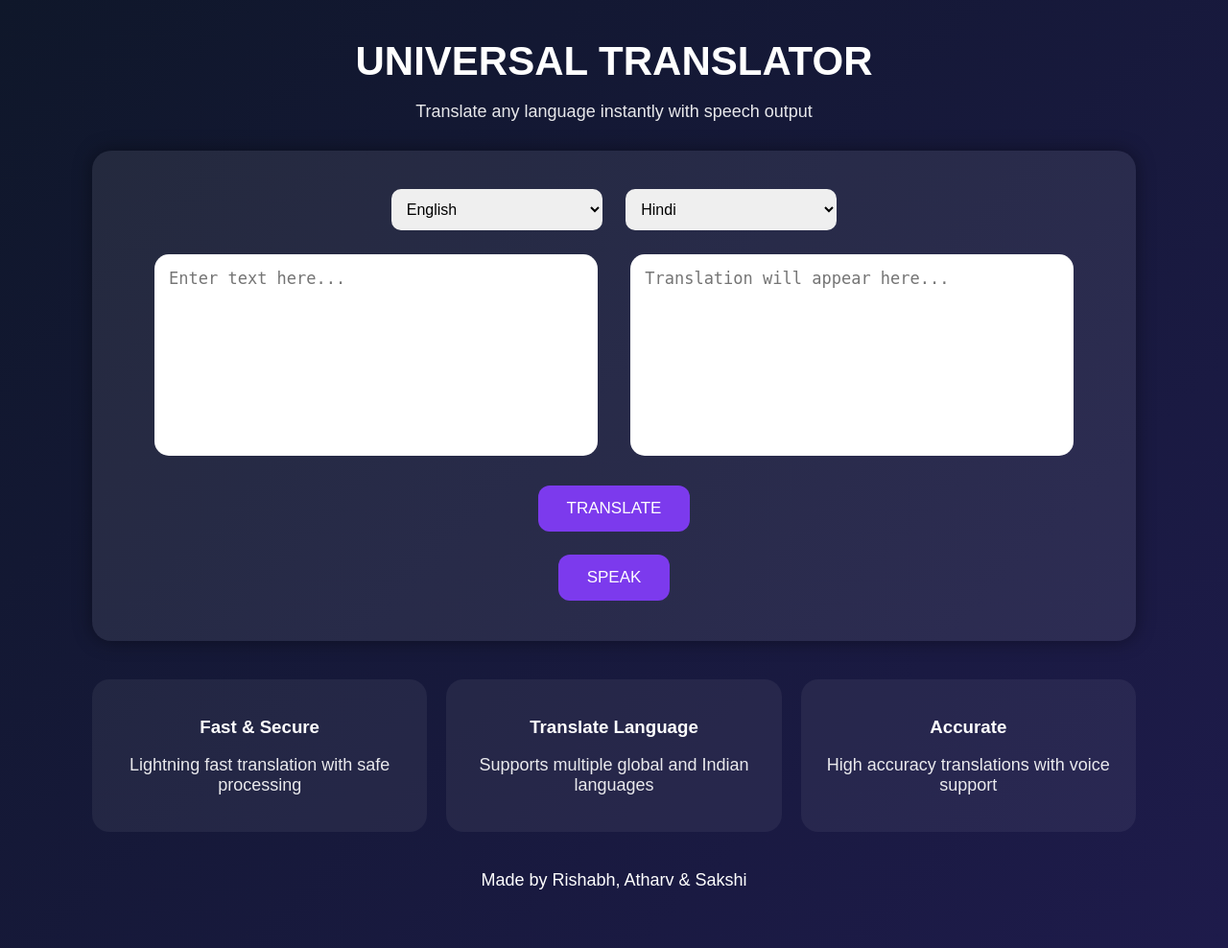
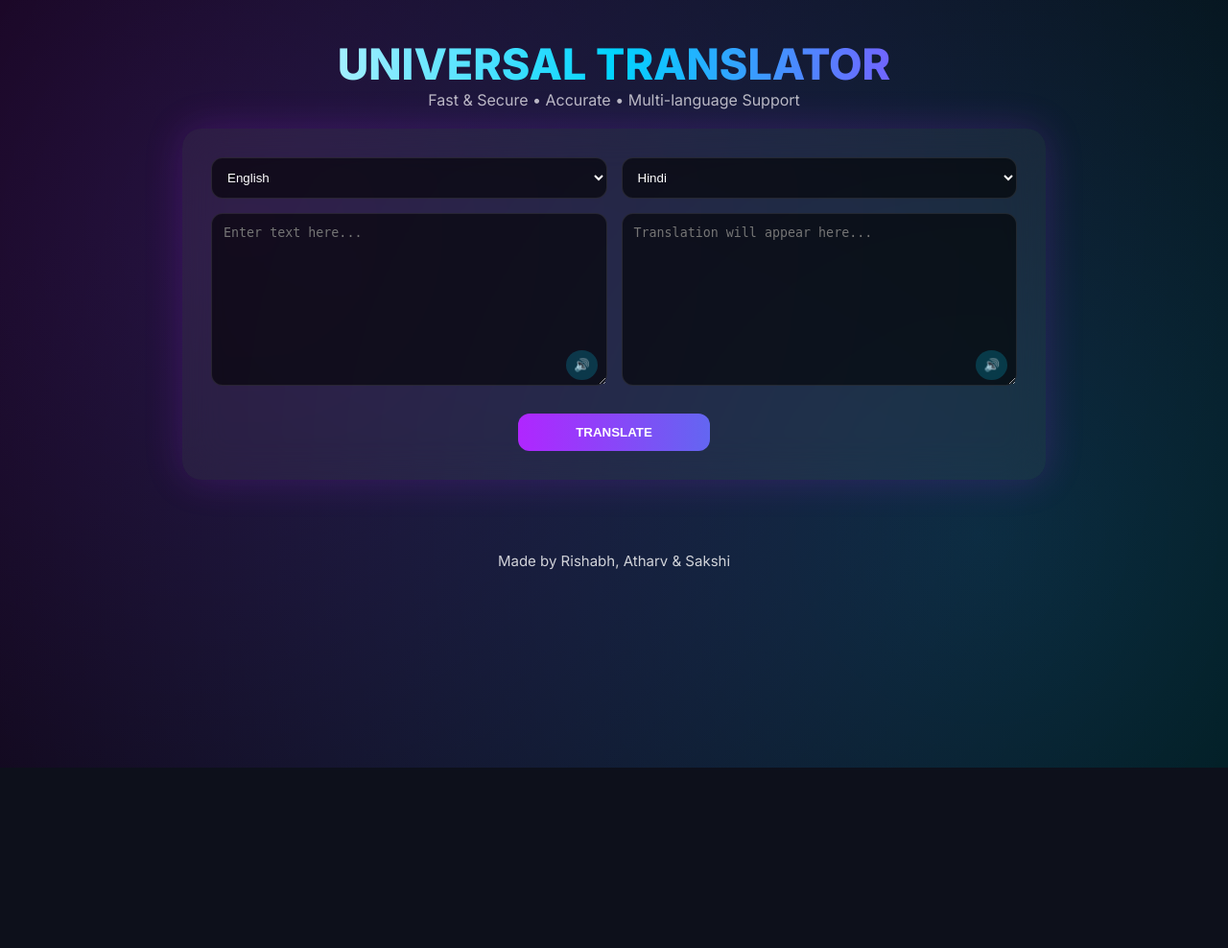
Before and after one commit to Rishabhverma21/Universal_Translator, a Flask app: page / in a window 1280 px wide. Shown: the whole page at 96% size. After the commit the page ends 800 px from the top, so only its background shows below. Run offline with Flask 3, Linux system fonts and the light colour scheme.

Commit message:
Initial commit - Universal Translator

```diff
--- a/app.py
+++ b/app.py
@@ -2,34 +2,28 @@ from flask import Flask, render_template, request
 from googletrans import Translator
 
 app = Flask(__name__)
-
 translator = Translator()
 
 @app.route("/", methods=["GET", "POST"])
 def home():
+    translated = ""
     original = ""
-    translated = ""
-    dest = "en"
+    src = "en"
+    dest = "hi"
 
     if request.method == "POST":
-        text = request.form["text"]
-        src_lang = request.form["src_lang"]
-        dest_lang = request.form["dest_lang"]
+        original = request.form["text"]
+        src = request.form["src_lang"]
+        dest = request.form["dest_lang"]
 
-        original = text
-        dest = dest_lang
+        result = translator.translate(original, src=src, dest=dest)
+        translated = result.text
 
-        if text.strip():
-            result = translator.translate(text, src=src_lang, dest=dest_lang)
-            translated = result.text
-
-    return render_template(
-        "index.html",
-        original=original,
-        translated=translated,
-        dest=dest
-    )
-
+    return render_template("index.html",
+                           translated=translated,
+                           original=original,
+                           src=src,
+                           dest=dest)
 
 if __name__ == "__main__":
     app.run(host="0.0.0.0", port=5000, debug=True)
--- /dev/null
+++ b/static/script.js
@@ -0,0 +1,18 @@
+// simple smooth cursor particles (no annoying movement)
+
+const particles = [];
+for (let i = 0; i < 8; i++) {
+    let p = document.createElement("div");
+    p.className = "cursor-particle";
+    document.body.appendChild(p);
+    particles.push(p);
+}
+
+document.addEventListener("mousemove", e => {
+    particles.forEach((p, i) => {
+        setTimeout(() => {
+            p.style.left = e.clientX + "px";
+            p.style.top = e.clientY + "px";
+        }, i * 20);
+    });
+});
--- /dev/null
+++ b/static/style.css
@@ -0,0 +1,160 @@
+@import url("https://fonts.googleapis.com/css2?family=Inter:wght@400;600;800&display=swap");
+
+* {
+    margin: 0;
+    padding: 0;
+    box-sizing: border-box;
+}
+
+body {
+    font-family: 'Inter', sans-serif;
+    background: radial-gradient(circle at 20% 30%, #b026ff33, transparent),
+                radial-gradient(circle at 80% 70%, #00d4ff33, transparent),
+                #030305;
+    color: white;
+    display: flex;
+    justify-content: center;
+    min-height: 100vh;
+}
+
+/* MAIN */
+.main {
+    width: 90%;
+    max-width: 900px;
+    margin-top: 40px;
+}
+
+/* TITLE */
+h1 {
+    text-align: center;
+    font-size: 2.8rem;
+    background: linear-gradient(90deg, #fff, #00d4ff, #b026ff);
+    -webkit-background-clip: text;
+    -webkit-text-fill-color: transparent;
+}
+
+p {
+    text-align: center;
+    margin-bottom: 20px;
+    opacity: 0.8;
+}
+
+/* GLASS BOX */
+.translator-box {
+    background: rgba(255,255,255,0.05);
+    backdrop-filter: blur(20px);
+    padding: 30px;
+    border-radius: 20px;
+    box-shadow: 0 0 40px rgba(176,38,255,0.2);
+}
+
+/* GRID */
+form {
+    display: grid;
+    grid-template-columns: 1fr 1fr;
+    gap: 15px;
+}
+
+/* INPUTS */
+textarea, select {
+    width: 100%;
+    padding: 12px;
+    border-radius: 12px;
+    border: 1px solid rgba(255,255,255,0.1);
+    background: rgba(0,0,0,0.6);
+    color: white;
+    transition: 0.3s;
+}
+
+textarea {
+    height: 180px;
+}
+
+/* FOCUS EFFECT */
+textarea:focus, select:focus {
+    outline: none;
+    border-color: #00d4ff;
+    box-shadow: 0 0 15px #00d4ff66;
+}
+
+/* BOX WRAPPER */
+.box {
+    position: relative;
+}
+
+/* SPEAK BUTTON */
+.box button {
+    position: absolute;
+    right: 10px;
+    bottom: 10px;
+    border-radius: 50%;
+    padding: 8px;
+    border: none;
+    background: rgba(0,212,255,0.2);
+    color: white;
+    cursor: pointer;
+    transition: 0.2s;
+}
+
+.box button:hover {
+    transform: scale(1.2);
+    background: rgba(0,212,255,0.5);
+}
+
+/* TRANSLATE BUTTON */
+.center-btn {
+    grid-column: span 2;
+    display: flex;
+    justify-content: center;
+    margin-top: 10px;
+}
+
+.center-btn button {
+    width: 200px;
+    padding: 12px;
+    border-radius: 12px;
+    border: none;
+    background: linear-gradient(90deg, #b026ff, #6366f1);
+    color: white;
+    font-weight: 600;
+    cursor: pointer;
+    transition: 0.3s;
+}
+
+.center-btn button:hover {
+    transform: scale(1.05);
+    box-shadow: 0 0 20px #b026ff;
+}
+
+/* FOOTER */
+footer {
+    text-align: center;
+    margin-top: 60px;
+    padding: 15px;
+    font-size: 15px;
+    opacity: 0.8;
+}
+
+/* MOBILE */
+@media (max-width: 600px) {
+
+    form {
+        grid-template-columns: 1fr;
+    }
+
+    .center-btn {
+        grid-column: span 1;
+    }
+
+    .center-btn button {
+        width: 100%;
+    }
+
+    textarea {
+        height: 150px;
+    }
+
+    h1 {
+        font-size: 1.8rem;
+    }
+}
--- a/templates/index.html
+++ b/templates/index.html
@@ -5,104 +5,24 @@
 <meta name="viewport" content="width=device-width, initial-scale=1.0">
 <title>Universal Translator</title>
 
-    <style>
-        body {
-            margin: 0;
-            padding: 0;
-            font-family: Arial, sans-serif;
-            background: linear-gradient(135deg, #0f172a, #1e1b4b);
-            color: white;
-            text-align: center;
-        }
+<link rel="stylesheet" href="{{ url_for('static', filename='style.css') }}">
+</head>
 
-        .main {
-            width: 85%;
-            margin: 40px auto;
-        }
-
-        h1 {
-            font-size: 42px;
-            margin-bottom: 10px;
-        }
-
-        p {
-            font-size: 18px;
-            opacity: 0.9;
-        }
-
-        .translator-box {
-            margin-top: 30px;
-            padding: 30px;
-            border-radius: 20px;
-            background: rgba(255,255,255,0.08);
-            box-shadow: 0 0 20px rgba(0,0,0,0.4);
-        }
-
-        select {
-            padding: 12px;
-            margin: 10px;
-            border-radius: 10px;
-            border: none;
-            font-size: 16px;
-            width: 220px;
-        }
-
-        textarea {
-            width: 42%;
-            height: 180px;
-            margin: 15px;
-            padding: 15px;
-            border-radius: 15px;
-            border: none;
-            font-size: 17px;
-            resize: none;
-        }
-
-        button {
-            padding: 14px 30px;
-            margin: 12px;
-            border: none;
-            border-radius: 12px;
-            background: #7c3aed;
-            color: white;
-            font-size: 17px;
-            cursor: pointer;
-        }
-
-        button:hover {
-            background: #9333ea;
-        }
-
-        .features {
-            margin-top: 40px;
-            display: flex;
-            justify-content: space-around;
-            gap: 20px;
-        }
-
-        .card {
-            flex: 1;
-            padding: 20px;
-            border-radius: 18px;
-            background: rgba(255,255,255,0.06);
-        }
-
-        footer {
-            margin-top: 40px;
-            padding-bottom: 20px;
-            font-size: 18px;
-        }
-    </style>
-</head>
 <body>
 
 <div class="main">
+
     <h1>UNIVERSAL TRANSLATOR</h1>
-        <p>Translate any language instantly with speech output</p>
+
+    <!-- NEW OPTIONAL LINE -->
+    <p style="text-align:center; opacity:0.7;">
+        Fast & Secure • Accurate • Multi-language Support
+    </p>
 
     <div class="translator-box">
         <form method="POST">
 
+            <!-- INPUT LANGUAGE -->
             <select name="src_lang">
                 <option value="en">English</option>
                 <option value="hi">Hindi</option>
@@ -114,7 +34,7 @@
                 <option value="ru">Russian</option>
                 <option value="ja">Japanese</option>
                 <option value="ko">Korean</option>
-                    <option value="zh-CN">Chinese</option>
+                <option value="zh-cn">Chinese</option>
                 <option value="ar">Arabic</option>
                 <option value="tr">Turkish</option>
                 <option value="ta">Tamil</option>
@@ -126,6 +46,7 @@
                 <option value="ur">Urdu</option>
             </select>
 
+            <!-- OUTPUT LANGUAGE -->
             <select name="dest_lang">
                 <option value="hi">Hindi</option>
                 <option value="en">English</option>
@@ -137,7 +58,7 @@
                 <option value="ru">Russian</option>
                 <option value="ja">Japanese</option>
                 <option value="ko">Korean</option>
-                    <option value="zh-CN">Chinese</option>
+                <option value="zh-cn">Chinese</option>
                 <option value="ar">Arabic</option>
                 <option value="tr">Turkish</option>
                 <option value="ta">Tamil</option>
@@ -149,58 +70,58 @@
                 <option value="ur">Urdu</option>
             </select>
 
-                <br>
-
-                <textarea name="text" placeholder="Enter text here...">{{ original }}</textarea>
-
-                <textarea readonly placeholder="Translation will appear here...">{{ translated }}</textarea>
-
-                <br>
-
-                <button type="submit">TRANSLATE</button>
-            </form>
-
-            <button onclick="speakText()">SPEAK</button>
+            <!-- INPUT BOX -->
+            <div class="box">
+                <textarea id="inputText" name="text" placeholder="Enter text here...">{{ original }}</textarea>
+                <button type="button" onclick="speakInput()">🔊</button>
             </div>
 
-        <div class="features">
-            <div class="card">
-                <h3>Fast & Secure</h3>
-                <p>Lightning fast translation with safe processing</p>
+            <!-- OUTPUT BOX -->
+            <div class="box">
+                <textarea readonly id="outputText" placeholder="Translation will appear here...">{{ translated }}</textarea>
+                <button type="button" onclick="speakOutput()">🔊</button>
             </div>
 
-            <div class="card">
-                <h3>Translate Language</h3>
-                <p>Supports multiple global and Indian languages</p>
+            <!-- TRANSLATE BUTTON -->
+            <div class="center-btn">
+                <button type="submit">TRANSLATE</button>
             </div>
 
-            <div class="card">
-                <h3>Accurate</h3>
-                <p>High accuracy translations with voice support</p>
-            </div>
+        </form>
     </div>
 
     <footer>
         Made by Rishabh, Atharv & Sakshi
     </footer>
+
 </div>
 
+<!-- SPEAK SCRIPT -->
 <script>
-        function speakText() {
-            let text = `{{ translated }}`;
-            let lang = `{{ dest }}`;
-
-            if (!text || text.trim() === "") {
-                alert("Please translate some text first.");
+function speakInput() {
+    let text = document.getElementById("inputText").value;
+    if (!text.trim()) {
+        alert("Enter text first!");
         return;
     }
+    let speech = new SpeechSynthesisUtterance(text);
+    speech.lang = "{{ src }}";
+    window.speechSynthesis.speak(speech);
+}
 
+function speakOutput() {
+    let text = document.getElementById("outputText").value;
+    if (!text.trim()) {
+        alert("Translate something first!");
+        return;
+    }
     let speech = new SpeechSynthesisUtterance(text);
-            speech.lang = lang;
-
+    speech.lang = "{{ dest }}";
     window.speechSynthesis.speak(speech);
 }
 </script>
 
+<script src="{{ url_for('static', filename='script.js') }}"></script>
+
 </body>
 </html>
```
Lines whose indentation alone changed are shown as unchanged.
